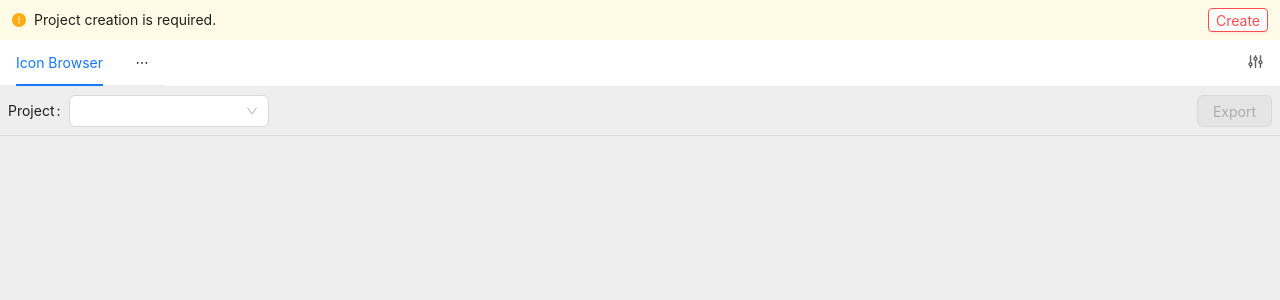
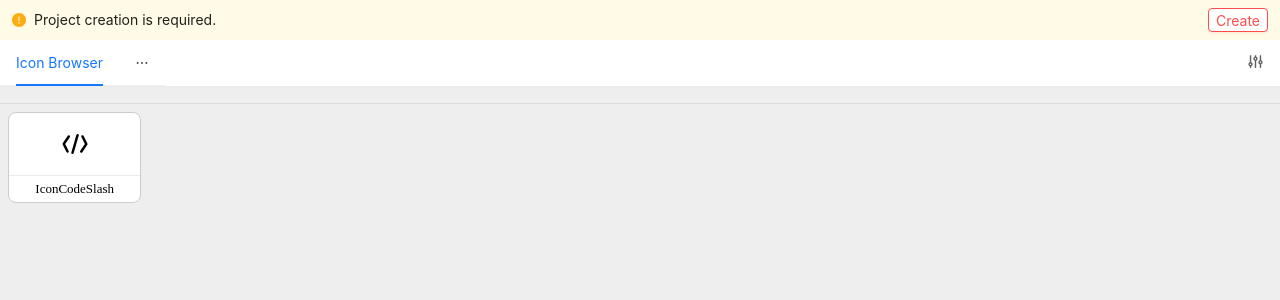
Before and after one commit to axisj/iconyaki, a React (Vite) app: page / in a window 1280 px wide. Shown: the top 300 px of the page. Built offline with nearby package versions, Linux system fonts and the light colour scheme.

Commit message:
add browser at the exports

```diff
--- a/script/buildTmpl.ts
+++ b/script/buildTmpl.ts
@@ -1,10 +1,12 @@
 import * as fs from "fs";
 
-const dirs = fs.readdirSync("src/renderer/src/iconyaki-react");
+const dirs = fs.readdirSync("src/renderer/src/iconyaki-react", { withFileTypes: true });
 
 const raw = [];
 dirs.forEach((dir) => {
-  const contents = fs.readFileSync("src/renderer/src/iconyaki-react/" + dir, "utf-8");
+  if (dir.isDirectory()) return;
+
+  const contents = fs.readFileSync("src/renderer/src/iconyaki-react/" + dir.name, "utf-8");
   raw.push({
     fileName: dir,
     contents
--- /dev/null
+++ b/src/renderer/src/iconyaki-react/Browser.tsx
@@ -0,0 +1,107 @@
+import styled from "@emotion/styled";
+import { Space } from "antd";
+import Icon from "./IconYaki";
+import * as React from "react";
+import { SMixinFlexColumn, SMixinFlexRow } from "../styles/emotion";
+
+import icons from "./data.json";
+
+interface Props {}
+
+export default function Browser({}: Props) {
+  return (
+    <Container>
+      <Toolbar>
+        <div></div>
+        <Space></Space>
+      </Toolbar>
+      <IconCardWrap>
+        <IconList>
+          {icons.map((icon, key) => {
+            const IconPreview = Icon({
+              iconStr: icon.svgBody,
+              viewBox: icon.viewBox
+            });
+            return (
+              <IconCard key={key}>
+                <div className={"tools"}></div>
+                <IconWrap>
+                  <IconPreview />
+                </IconWrap>
+                <IconMeta>{icon.componentName}</IconMeta>
+              </IconCard>
+            );
+          })}
+        </IconList>
+      </IconCardWrap>
+    </Container>
+  );
+}
+
+const Container = styled.div`
+  ${SMixinFlexColumn("stretch", "stretch")};
+  flex: 1;
+  overflow: hidden;
+`;
+
+const IconCardWrap = styled.div`
+  overflow: auto;
+  flex: 1;
+  background: #eee;
+  padding: 8px;
+`;
+const IconList = styled.div`
+  display: grid;
+  gap: 8px;
+  grid-template-columns: repeat(auto-fill, minmax(120px, 1fr));
+`;
+
+const IconCard = styled.div`
+  ${SMixinFlexColumn("stretch", "stretch")};
+  border: 1px solid #ccc;
+  border-radius: 8px;
+  background: #fff;
+  position: relative;
+
+  .tools {
+    position: absolute;
+    top: 0;
+    right: 0;
+    padding: 5px;
+    display: none;
+
+    a {
+      color: var(--txt-body);
+      &:hover {
+        color: var(--txt-link-hover);
+      }
+    }
+  }
+
+  &:hover {
+    .tools {
+      ${SMixinFlexRow("flex-end", "center")};
+      gap: 3px;
+    }
+  }
+`;
+const IconWrap = styled.div`
+  ${SMixinFlexColumn("center", "center")};
+  padding: 16px;
+  border-bottom: 1px solid var(--border-color);
+  font-size: 30px;
+  flex: 1;
+`;
+const IconMeta = styled.div`
+  ${SMixinFlexColumn("center", "center")};
+  flex: none;
+  font-size: 13px;
+  padding: 5px 0;
+`;
+const Toolbar = styled.div`
+  ${SMixinFlexRow("space-between", "center")};
+  flex: none;
+  padding: 8px;
+  background: #eee;
+  border-bottom: 1px solid var(--border-color);
+`;
--- /dev/null
+++ b/src/renderer/src/iconyaki-react/data.json
@@ -0,0 +1,10 @@
+[
+  {
+    "id": "e98fffc3-7fbd-4655-83eb-43fd0e31a107",
+    "fileName": "IconCodeSlash.tsx",
+    "componentName": "IconCodeSlash",
+    "tags": [],
+    "viewBox": "0 0 24 24",
+    "svgBody": "\n  <path d=\"M14.3071 4.02863C13.7761 3.87763 13.2089 4.18462 13.0571 4.71662L9.05711 18.7166C8.90541 19.2476 9.21361 19.8146 9.74471 19.9666C10.2757 20.1176 10.8429 19.8106 10.9947 19.2786L14.9947 5.27863C15.1464 4.74763 14.8382 4.18063 14.3071 4.02863ZM6.83841 5.02863C6.58741 5.07863 6.33531 5.20561 6.18211 5.43561L2.18211 11.4356C1.98311 11.7336 1.95921 12.1146 2.11971 12.4356L5.11971 18.4356C5.36661 18.9286 5.96941 19.1506 6.46341 18.9036C6.95741 18.6566 7.17911 18.0536 6.93211 17.5596L4.18211 12.0916L7.86971 6.55963C8.17601 6.10063 8.04791 5.46063 7.58841 5.15363C7.35861 5.00063 7.08941 4.97863 6.83841 5.02863ZM18.3384 5.05963C18.0956 4.97963 17.8354 4.96762 17.5884 5.09162C17.0944 5.33862 16.8727 5.94161 17.1197 6.43561L19.8697 11.9036L16.1821 17.4356C15.8758 17.8946 16.0039 18.5346 16.4634 18.8416C16.9229 19.1476 17.5633 19.0196 17.8697 18.5596L21.8697 12.5596C22.0687 12.2616 22.0926 11.8806 21.9321 11.5596L18.9321 5.55963C18.8087 5.31363 18.5812 5.14163 18.3384 5.05963Z\" fill=\"#2A343D\"/>\n"
+  }
+]
--- a/src/renderer/src/router/PageRoute.tsx
+++ b/src/renderer/src/router/PageRoute.tsx
@@ -3,7 +3,8 @@ import { Route, Routes } from "react-router-dom";
 import { Layout } from "../pages/Layout";
 
 const Error404 = React.lazy(() => import("../pages/error/Error404"));
-const Browser = React.lazy(() => import("../pages/browser/App"));
+// const Browser = React.lazy(() => import("../pages/browser/App"));
+const Browser = React.lazy(() => import("../iconyaki-react/Browser"));
 const Upload = React.lazy(() => import("../pages/upload/App"));
 
 function PageRoute() {
```
Also changed, not shown: src/main/tmpl/files.json (+23 -1 lines), src/renderer/src/iconyaki-react/files/IconCodeSlash.tsx (added, +10 -0 lines).
